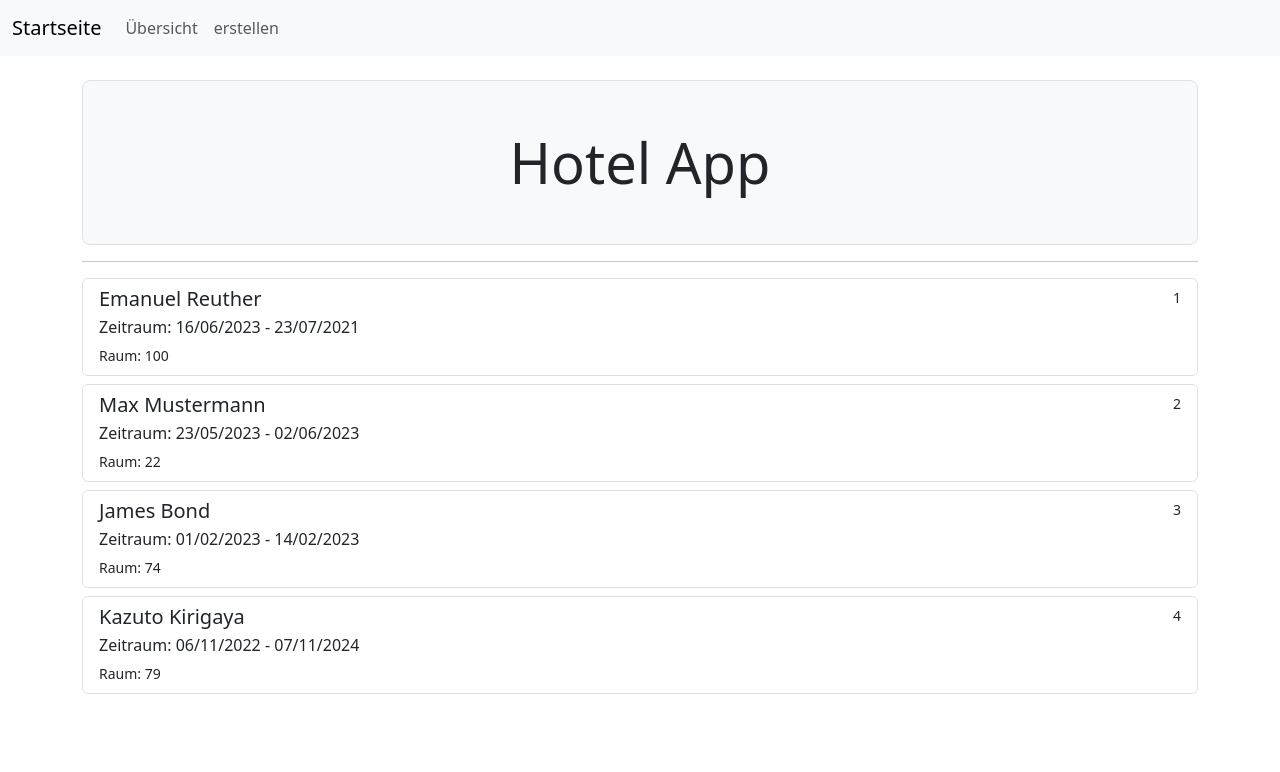
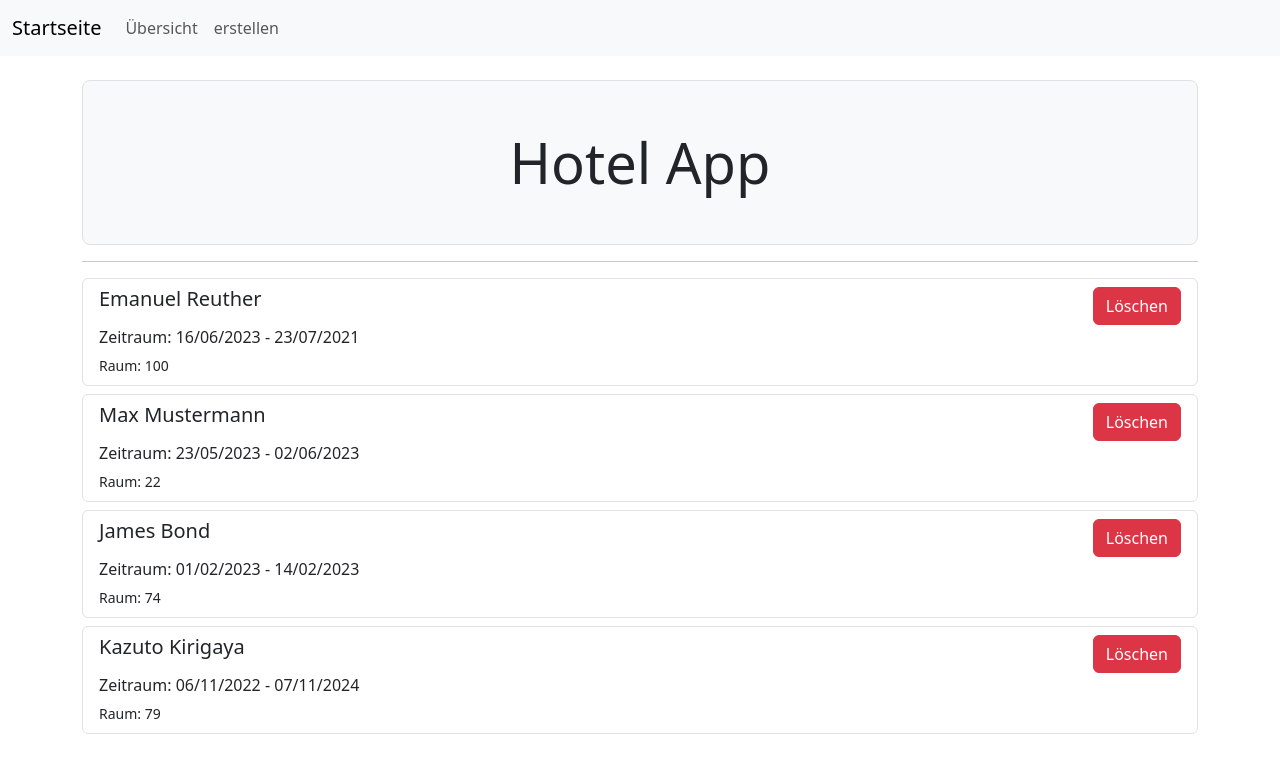
Before and after one commit to DevCodeRunner/hotel-app, an Angular app: page /bookings in a window 1280 px wide. Shown: the top 772 px of the page. Built offline with nearby package versions, Linux system fonts and the light colour scheme.

Commit message:
Modul 4.6 - 4.7
Added: deleting Bookings, made some small changes to bookings layout

```diff
--- a/src/app/bookings/bookings.component.html
+++ b/src/app/bookings/bookings.component.html
@@ -1,11 +1,11 @@
 
 <div class="list-group "  *ngFor="let booking of bookings">
-    <a routerLink="/edit/{{booking.id}}" class="list-group-item list-group-item-action mb-2" aria-current="true">
+    <div class="list-group-item mb-2" aria-current="true">
       <div class="d-flex w-100 justify-content-between">
-        <h5 class="mb-1">{{booking.name}}</h5>
-        <small>{{booking.id}}</small>
+        <a routerLink="/edit/{{booking.id}}"  class="mb-1 h5 text-decoration-none">{{booking.name}}</a>
+        <button (click)="deleteBooking(booking)" type="button" class="btn btn-danger">Löschen</button>
       </div>
       <p class="mb-1">Zeitraum: {{booking.startDate | date: 'dd/MM/yyy'}} - {{booking.endDate | date: 'dd/MM/yyy'}}</p>
       <small>Raum: {{booking.roomNumber}}</small>
-
+    </div>
       <!-- *ngFor="let booking of bookings erstellt eine Angular schleife die für alles innerhalb des divs eine Liste auf der page erstellt -->
--- a/src/app/bookings/bookings.component.ts
+++ b/src/app/bookings/bookings.component.ts
@@ -11,4 +11,9 @@ export class BookingsComponent {
 
   bookings = Bookings;
 
+  deleteBooking(booking: Booking): void {
+    var index = Bookings.indexOf(booking);
+    Bookings.splice(index,1);
+  }
+
 }
--- a/src/app/create-booking/create-booking.component.ts
+++ b/src/app/create-booking/create-booking.component.ts
@@ -29,8 +29,18 @@ ngOnInit(): void {
 }
 
 save(): void {
+  var bookingById = Bookings.find(x => x.id == this.booking.id);
+
+  if(bookingById == null || bookingById == undefined){
+    Bookings.push(this.booking);
+  } else {
+    bookingById = this.booking;
+  }
+
   Bookings.push(this.booking);
   this.router.navigate(['bookings']);
+
+
 }
 
 dateChanged(event: Event, isStart: boolean){
```
Also changed, not shown: deleteMe/Probleme.txt (added), deleteMe/Screenshot_21.png (renamed from delete_img/Screenshot_21.png).
